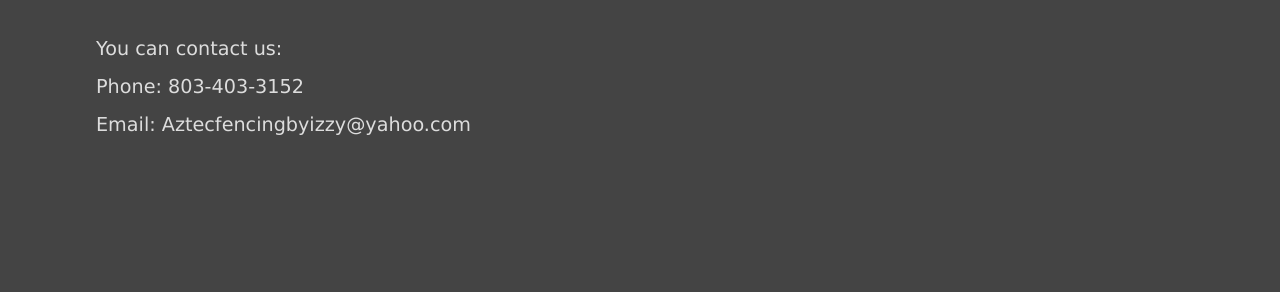
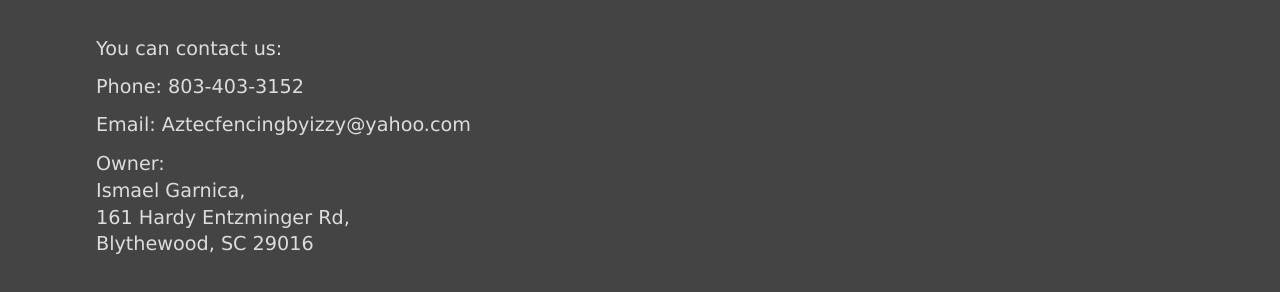
Before and after one commit to gcallah/AztecFencing, a plain HTML site: page contact.html in a window 1280 px wide. Shown: the part 278-570 px from the top of the page. Drawn offline with Linux system fonts and the light colour scheme.

Commit message:
Adding contact info.

```diff
--- a/contact.html
+++ b/contact.html
@@ -36,5 +36,6 @@
 <p>You can contact us:</p>
 <p>Phone: 803-403-3152</p>
 <p>Email: Aztecfencingbyizzy@yahoo.com</p>
+<p>Owner: <br/> Ismael Garnica, <br/> 161 Hardy Entzminger Rd, <br/> Blythewood, SC 29016 <br/></p>
 </body>
 </html>
```
